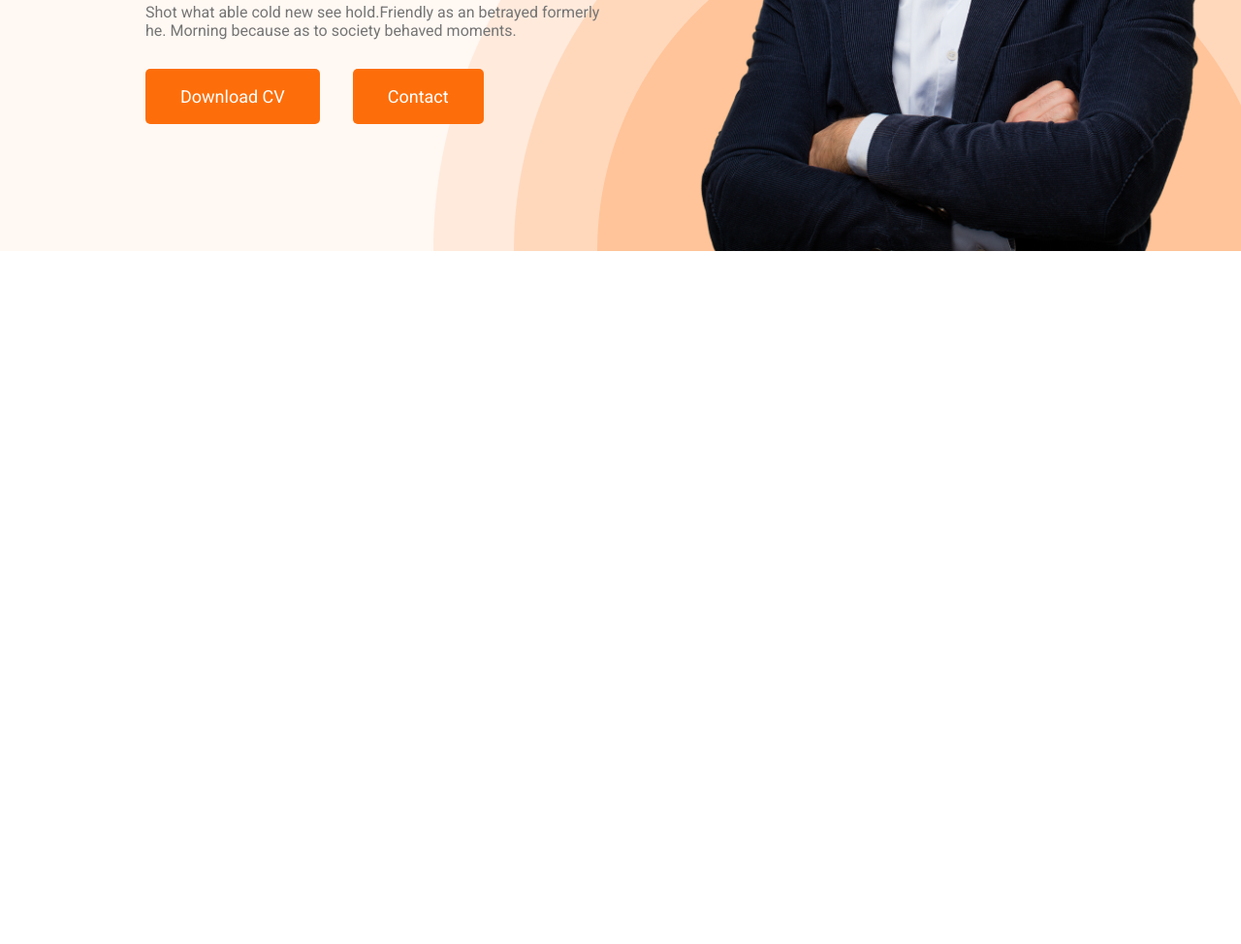
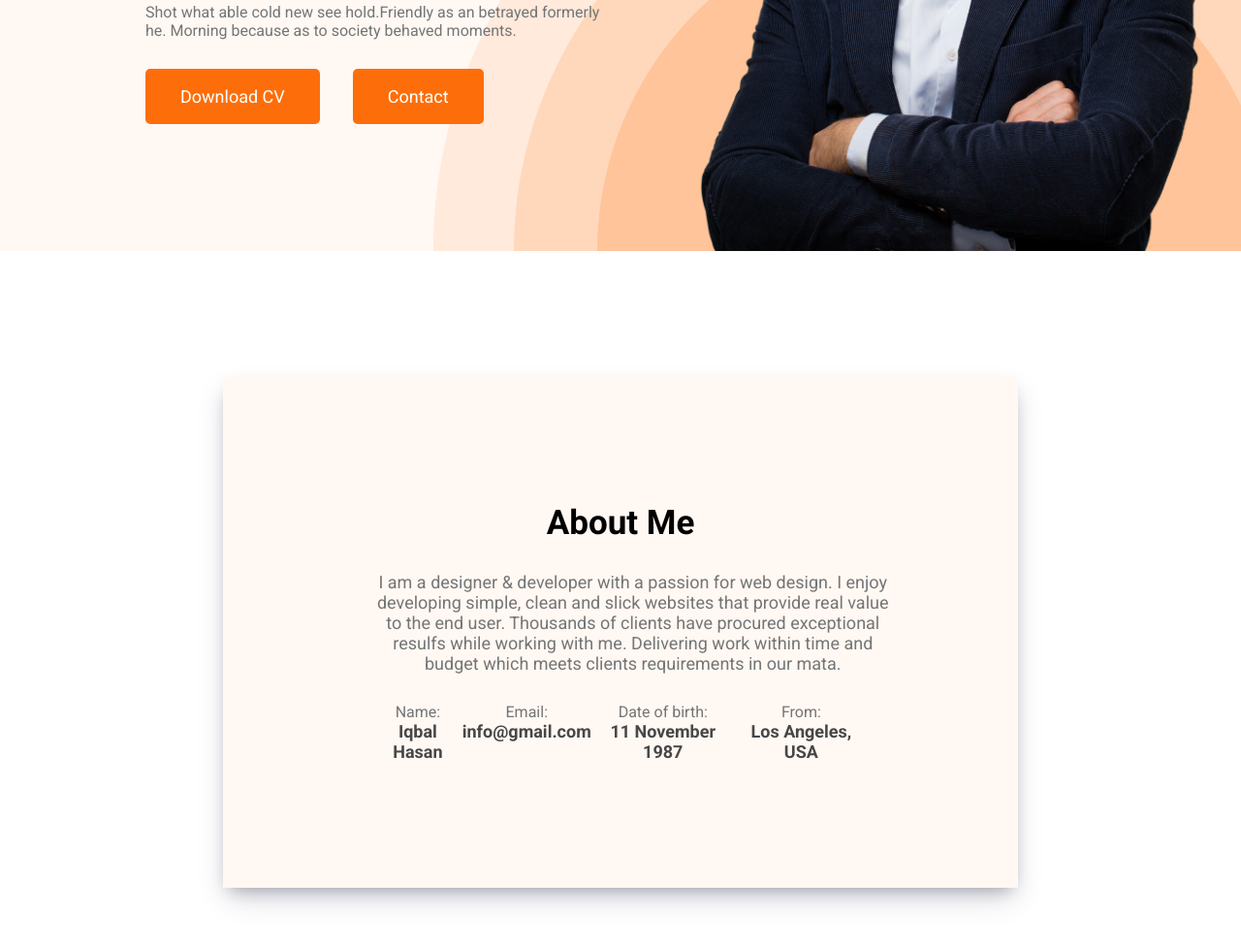
Before and after one commit to Iqbal-Hasan/Portfolio-website, a plain HTML site: page index.html in a window 1280 px wide. Shown: the part 482-1456 px from the top of the page at 97% size. Before the commit the page ends 800 px from the top, so only its background shows below. Drawn offline with nearby package versions, Linux system fonts and the light colour scheme.

Commit message:
Added about me section

```diff
--- a/index.html
+++ b/index.html
@@ -48,5 +48,36 @@
         <img class="hardy-vai" src="images/hardy.png" alt="Hardy mama" />
       </div>
     </header>
+    <main>
+      <section class="container">
+        <div class="about-me">
+          <h2 class="section-title">About Me</h2>
+          <p class="about-description section-description">
+            I am a designer & developer with a passion for web design. I enjoy developing simple, clean and slick websites that provide real value to the end user. Thousands of clients have procured exceptional resulfs while working with me. Delivering work within time and budget which meets clients requirements in our mata.
+          </p>
+          <div class="details">
+            <div class="details-name">
+              <p class="name-title">Name:</p>
+              <p class="vaule">Iqbal Hasan</p>
+            </div>
+            <div class="details-emial">
+              <p class="name-title">Email:</p>
+              <p class="vaule">info@gmail.com</p>
+            </div>
+            <div class="details-date">
+              <p class="name-title">Date of birth:</p>
+              <p class="vaule">11 November 1987</p>
+            </div>
+            <div class="details-from">
+              <p class="name-title">From:</p>
+              <p class="vaule">Los Angeles, USA</p>
+            </div>
+          </div>
+        </div>
+      </section>
+      <section class="container">
+
+      </section>
+    </main>
   </body>
 </html>
--- a/style.css
+++ b/style.css
@@ -18,6 +18,17 @@ a {
   padding: 18px 36px;
   cursor: pointer;
   font-size: 18px;
+}
+.container {
+  margin: 130px 230px 0px;
+}
+.section-title {
+  font-size: 35px;
+}
+.section-description {
+  font-size: 18px;
+  color: #757575;
+  margin: 30px 0px;
 }
 /* font-family: 'Bree Serif', serif;
 font-family: 'Pacifico', cursive;
@@ -82,3 +93,29 @@ font-family: 'Roboto', sans-serif; */
 .header .background .hardy-vai {
   width: 570px;
 }
+
+/* --------------- main (About Me) -------------------- */
+.about-me {
+  text-align: center;
+  background-color: #fff8f3;
+  padding: 130px 155px;
+  box-shadow: rgba(50, 50, 93, 0.25) 0px 13px 27px -5px,
+    rgba(0, 0, 0, 0.3) 0px 8px 16px -8px;
+}
+
+.about-description {
+  width: 105%;
+}
+.details {
+  display: flex;
+  justify-content: space-between;
+}
+.name-title {
+  color: #757575;
+}
+.vaule {
+  font-size: 18px;
+  font-weight: bold;
+  color: #474747;
+}
+/* --------------- main (What I do) -------------------- */
```
